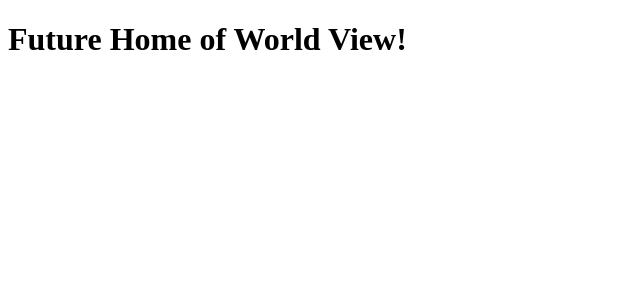
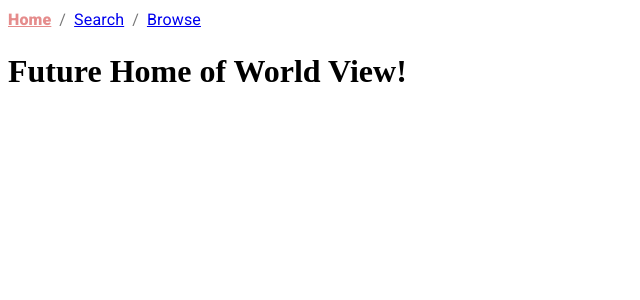
Before and after one commit to wfschrad/World_View, a React (Create React App) app: page / in a window 1280 px wide. Shown: the top 300 px of the page, without its empty margins (0-640 px from the left). Built offline with nearby package versions, Linux system fonts and the light colour scheme.

Commit message:
Add nav breadcrumbs_M

```diff
--- a/package.json
+++ b/package.json
@@ -3,13 +3,15 @@
   "version": "0.1.0",
   "private": true,
   "dependencies": {
+    "@material-ui/core": "^4.9.13",
     "@testing-library/jest-dom": "^4.2.4",
     "@testing-library/react": "^9.5.0",
     "@testing-library/user-event": "^7.2.1",
     "react": "^16.13.1",
     "react-dom": "^16.13.1",
     "react-router-dom": "^5.1.2",
-    "react-scripts": "3.4.1"
+    "react-scripts": "3.4.1",
+    "typeface-roboto": "0.0.75"
   },
   "scripts": {
     "start": "react-scripts start",
--- /dev/null
+++ b/src/ActiveLastBreadcrumb_M.js
@@ -0,0 +1,32 @@
+import React from 'react';
+import Breadcrumbs from '@material-ui/core/Breadcrumbs';
+// import Link from '@material-ui/core/Link';
+import { BrowserRouter, NavLink } from 'react-router-dom';
+
+function handleClick(event) {
+    event.preventDefault();
+    console.info('You clicked a breadcrumb.');
+}
+
+export default function ActiveLastBreadcrumb() {
+    return (
+        // <BrowserRouter>
+        <Breadcrumbs aria-label="breadcrumb">
+            <NavLink activeClassName='link-selected' color="inherit" to="/" onClick={handleClick}>
+                Home
+            </NavLink>
+            <NavLink activeClassName='link-selected' color="inherit" to="/getting-started/installation/" onClick={handleClick}>
+                Search
+            </NavLink>
+            <NavLink activeClassName='link-selected'
+                color="textPrimary"
+                to="/components/breadcrumbs/"
+                onClick={handleClick}
+                aria-current="page"
+            >
+                Browse
+            </NavLink>
+        </Breadcrumbs>
+        // </BrowserRouter>
+    );
+}
--- a/src/App.js
+++ b/src/App.js
@@ -1,7 +1,15 @@
 import React from 'react';
+import { BrowserRouter, Route } from 'react-router-dom';
+
+import ActiveLastBreadcrumb from './ActiveLastBreadcrumb_M';
 
 const App = () => (
-  <h1>Future Home of World View!</h1>
+  <>
+    <BrowserRouter>
+      <ActiveLastBreadcrumb />
+      <h1>Future Home of World View!</h1>
+    </BrowserRouter>
+  </>
 );
 
 export default App;
--- a/src/index.css
+++ b/src/index.css
@@ -1 +1,6 @@
 /* TODO Add site wide styles */
+
+.link-selected {
+    color: rgba(206, 36, 36, 0.527);
+    font-weight: 900;
+}
--- a/src/index.js
+++ b/src/index.js
@@ -1,6 +1,7 @@
 import React from 'react';
 import ReactDOM from 'react-dom';
 import './index.css';
+import 'typeface-roboto';
 import App from './App';
 
 ReactDOM.render(
```
Also changed, not shown: 1 other file (tests, documents, lock files or other folders).
